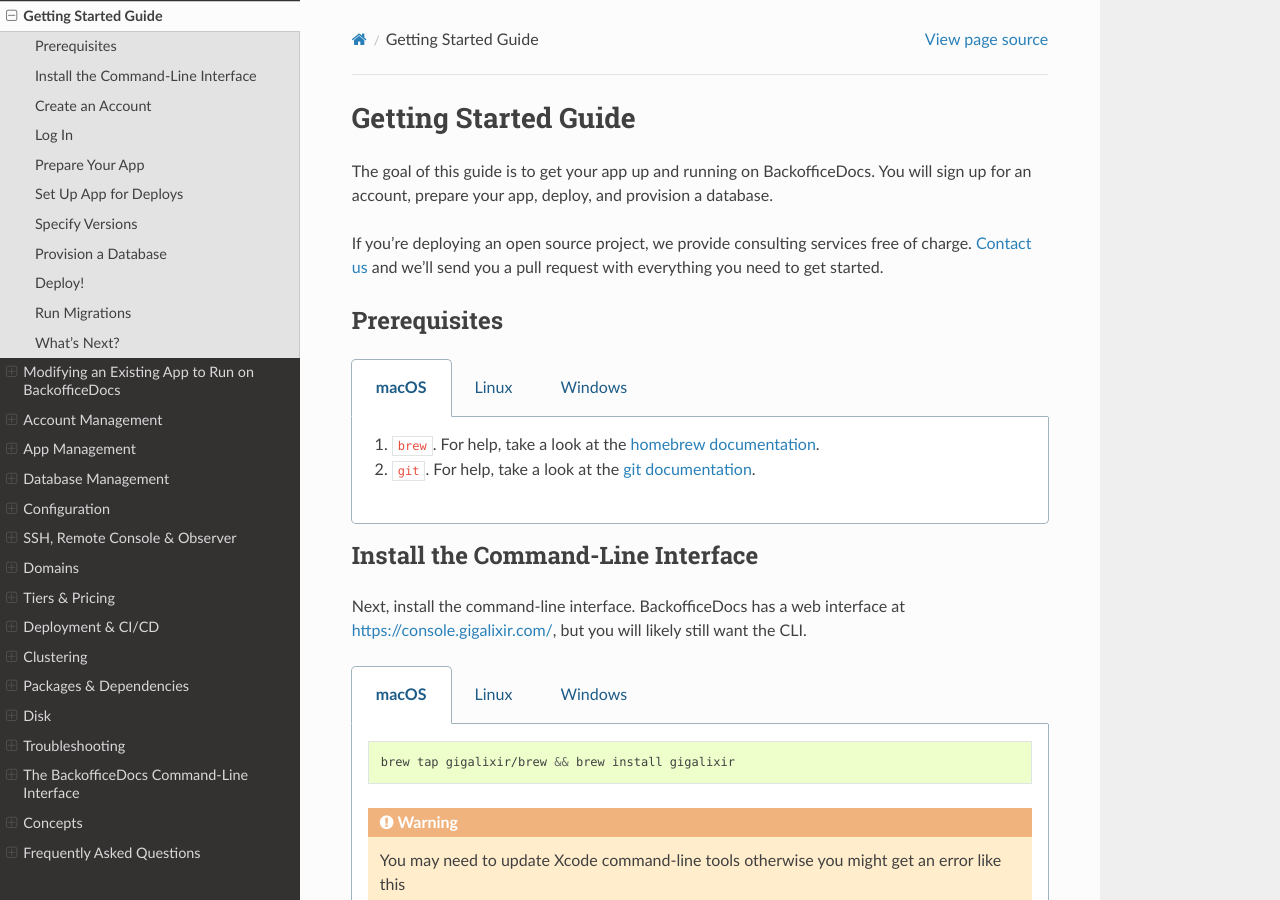
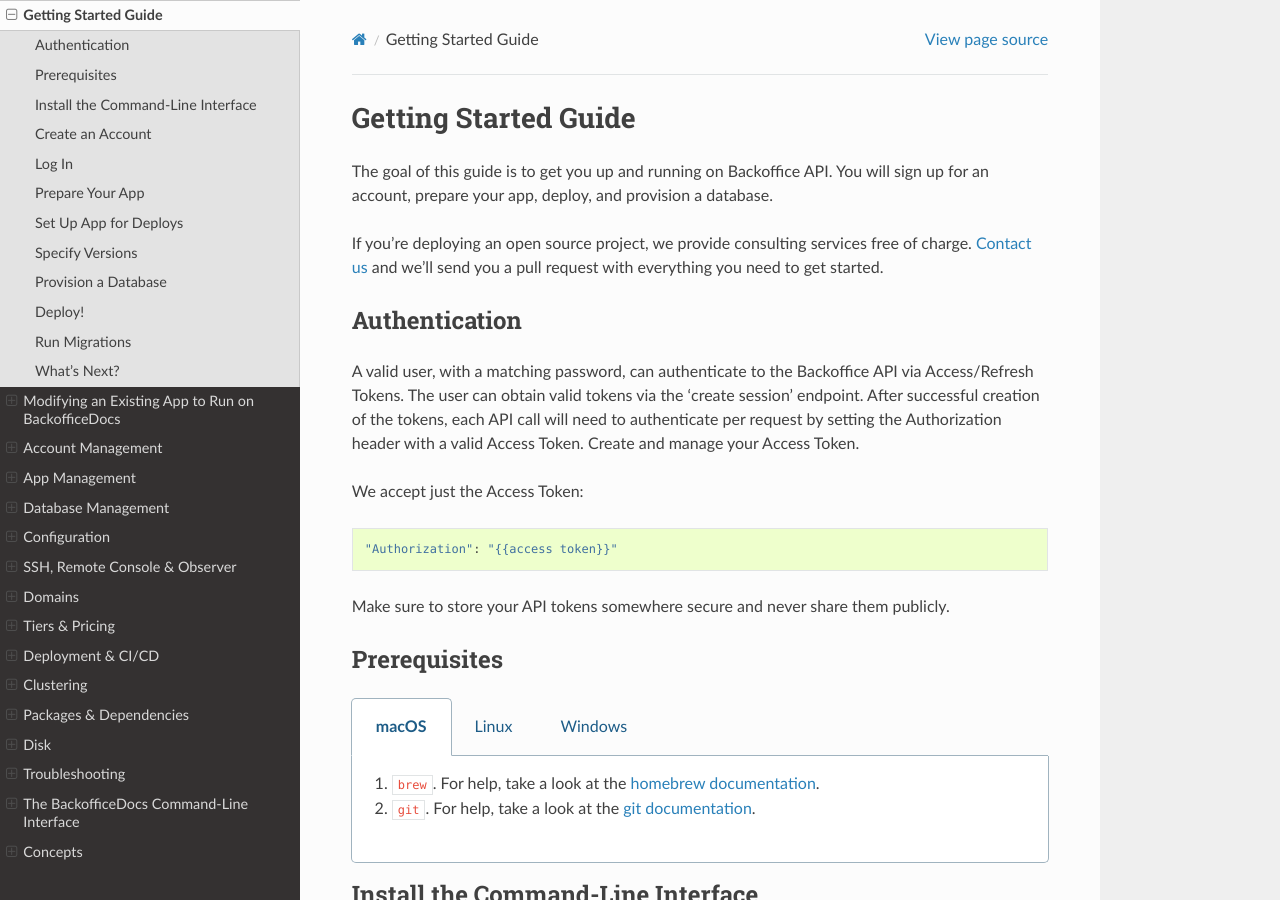
Before and after one commit to ddaugher/backoffice_docs, a Sphinx documentation site: the page built from source/getting-started-guide.rst, in a window 1280 px wide and 900 px high. Built offline with Sphinx 7.4.7 and the Read the Docs theme 2.0.0, drawn with Linux system fonts in a browser that asks for light colours; pages that are not in the unit, such as notebooks, are missing from menus.

Commit message:
adding Authentication to docs

```diff
--- a/source/getting-started-guide.rst
+++ b/source/getting-started-guide.rst
@@ -3,9 +3,25 @@
 Getting Started Guide
 ~~~~~~~~~~~~~~~~~~~~~
 
-The goal of this guide is to get your app up and running on BackofficeDocs. You will sign up for an account, prepare your app, deploy, and provision a database.
+The goal of this guide is to get you up and running on Backoffice API. You will sign up for an account, prepare your app, deploy, and provision a database.
 
-If you're deploying an open source project, we provide consulting services free of charge. :ref:`Contact us<help>` and we'll send you a pull request with everything you need to get started.
+If you're deploying an open source project, we provide consulting services free of charge. :ref:`Contact us<help>` and we'll send you a pull request with
+everything you need to get started.
+
+Authentication
+--------------
+
+A valid user, with a matching password, can authenticate to the Backoffice API via Access/Refresh Tokens. The user can obtain valid tokens via the
+'create session' endpoint. After successful creation of the tokens, each API call will need to authenticate per request by setting the Authorization
+header with a valid Access Token. Create and manage your Access Token.
+
+We accept just the Access Token:
+
+.. code-block:: bash
+
+    "Authorization": "{{access token}}"
+
+Make sure to store your API tokens somewhere secure and never share them publicly.
 
 Prerequisites
 -------------
```
